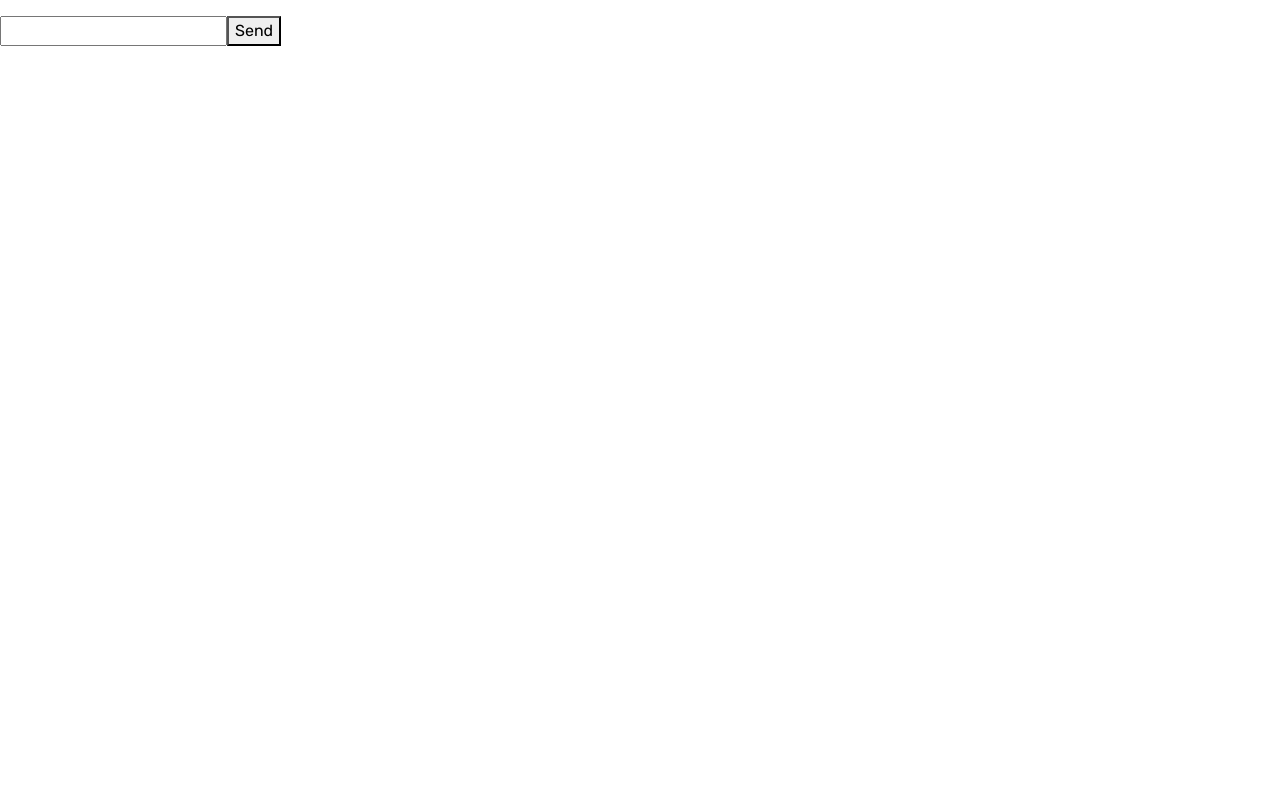
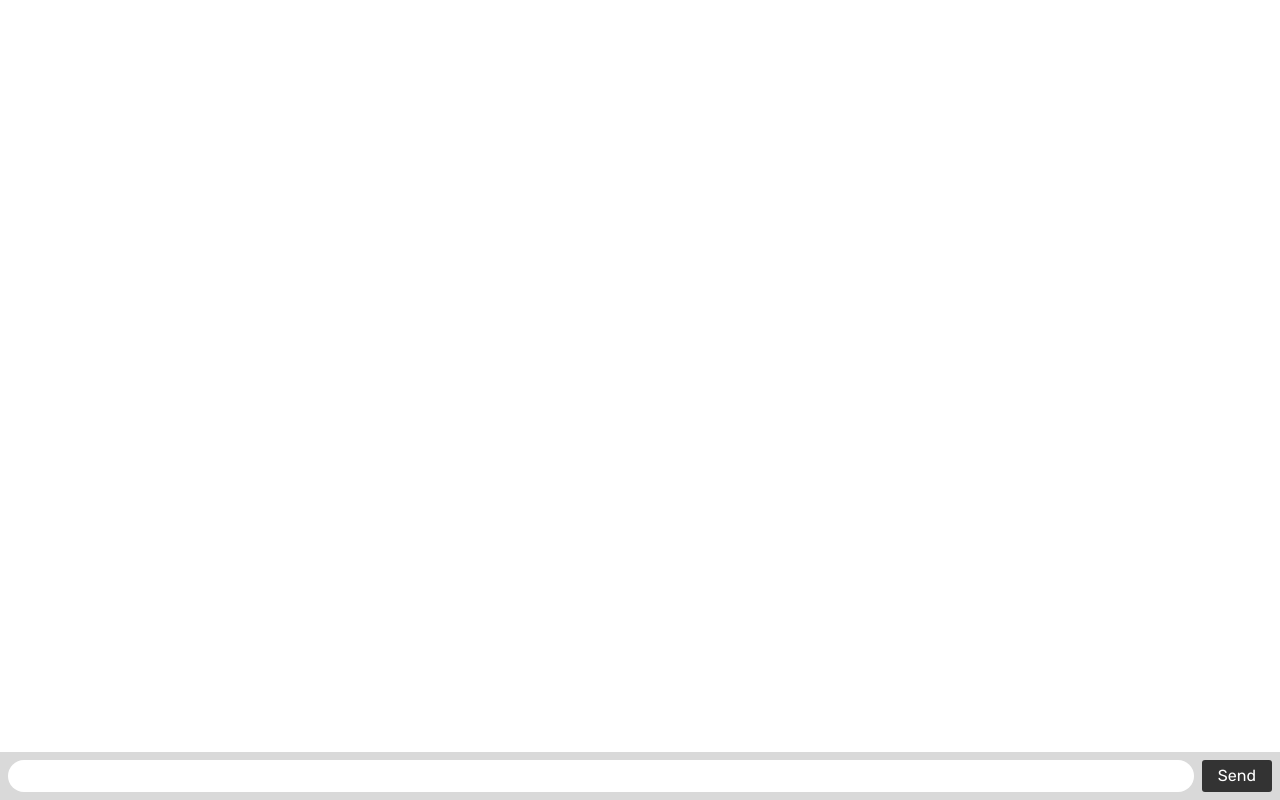
Before and after one commit to Tim-Zebra/ProtoType-aMass-Socket.io-React, a React (Create React App) app in the folder client/: page / in a window 1280 px wide. Built offline with nearby package versions, Linux system fonts and the light colour scheme.

Commit message:
added starter code from socket.io getting started forum

```diff
--- a/client/src/components/MessagingForm.js
+++ b/client/src/components/MessagingForm.js
@@ -7,9 +7,9 @@ import '../styles/components/MessagingForm.css'
 export default function MessagingForm() {
   return (
     <div>
-    <form id="form" action="">
-        <input id="input" autocomplete="off" /><button>Send</button>
-    </form>
+      <form id="form" action="">
+          <input id="input" autocomplete="off" /><button>Send</button>
+      </form>
     </div>
   );
 }
--- a/client/src/styles/components/MessagesBox.css
+++ b/client/src/styles/components/MessagesBox.css
@@ -0,0 +1,13 @@
+#messages {
+  list-style-type: none;
+  margin: 0;
+  padding: 0;
+}
+
+#messages > li {
+  padding: 0.5rem 1rem;
+}
+
+#messages > li:nth-child(odd) {
+  background: #efefef;
+}
--- a/client/src/styles/components/MessagingForm.css
+++ b/client/src/styles/components/MessagingForm.css
@@ -0,0 +1,30 @@
+#form {
+  background: rgba(0, 0, 0, 0.15);
+  padding: 0.25rem;
+  position: fixed;
+  bottom: 0;
+  left: 0;
+  right: 0;
+  display: flex;
+  height: 3rem;
+  box-sizing: border-box;
+  backdrop-filter: blur(10px);
+}
+
+#input {
+  border: none; padding: 0 1rem; flex-grow: 1; border-radius: 2rem; margin: 0.25rem;
+}
+
+#input:focus {
+  outline: none;
+}
+
+#form > button {
+  background: #333;
+  border: none;
+  padding: 0 1rem;
+  margin: 0.25rem;
+  border-radius: 3px;
+  outline: none;
+  color: #fff;
+}
--- a/client/src/styles/pages/Messenger.css
+++ b/client/src/styles/pages/Messenger.css
@@ -0,0 +1,5 @@
+body {
+  margin: 0;
+  padding-bottom: 3rem;
+  font-family: -apple-system, BlinkMacSystemFont, "Segoe UI", Roboto, Helvetica, Arial, sans-serif;
+}
```
Also changed, not shown: 1 other file (tests, documents, lock files or other folders).
